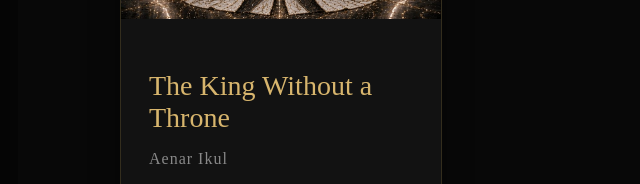
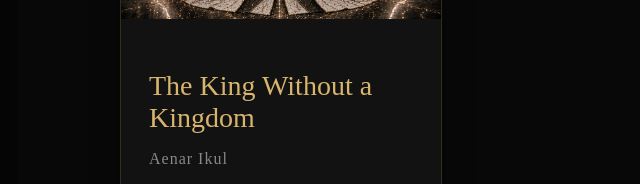
Before and after one commit to jobsamalukyuhimuna-a11y/Aenar-Ikul, a Next.js app: page /library in a window 1280 px wide. Shown: the part 1158-1342 px from the top of the page, without its empty margins (0-640 px from the left). Built offline with nearby package versions, Linux system fonts and the light colour scheme.

Commit message:
Update book subtitle

```diff
--- a/app/library/data/books.ts
+++ b/app/library/data/books.ts
@@ -4,7 +4,7 @@ export const books = [
 
     slug: "the-king-without-a-Kingdom",
 
-    title: "The King Without a Throne",
+    title: "The King Without a Kingdom",
     subtitle: "The Beginning of Aenar Ikul",
     universe: "Aenar Ikul",
     type: "Novel",
```
